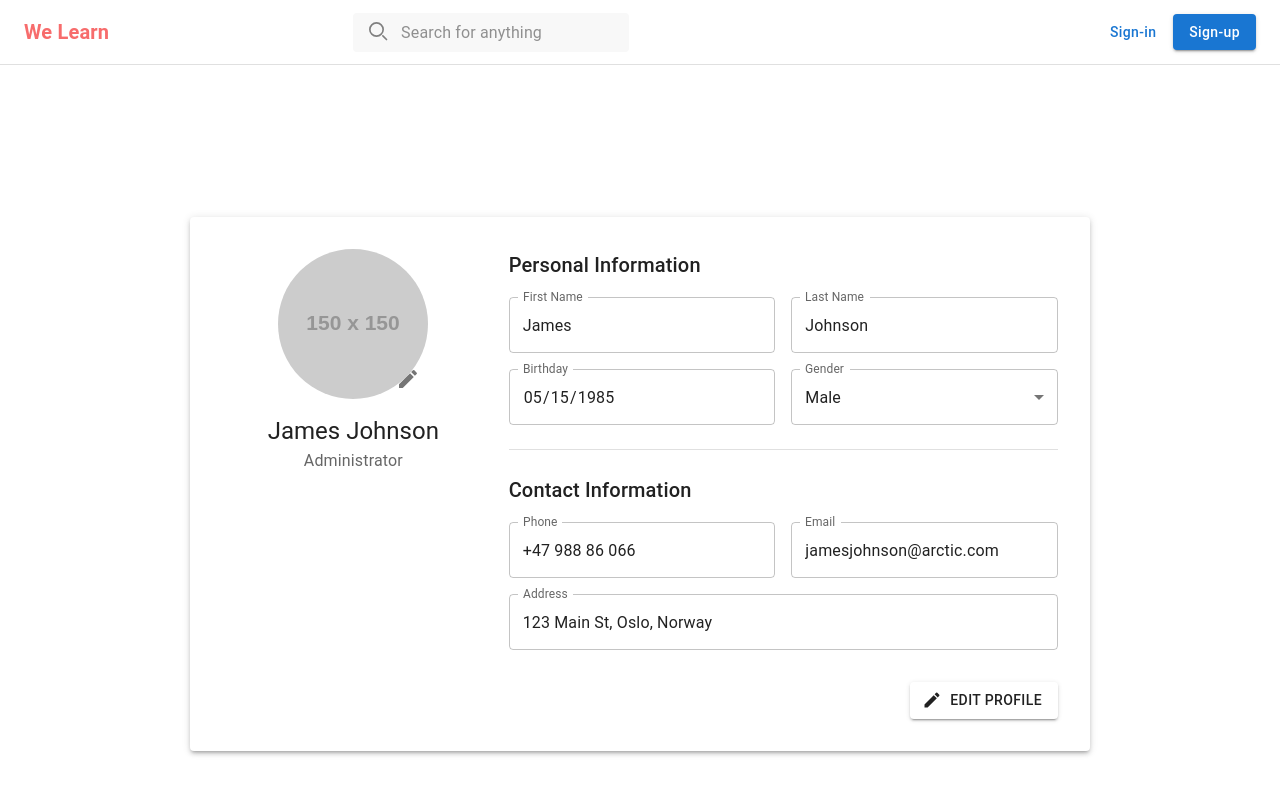
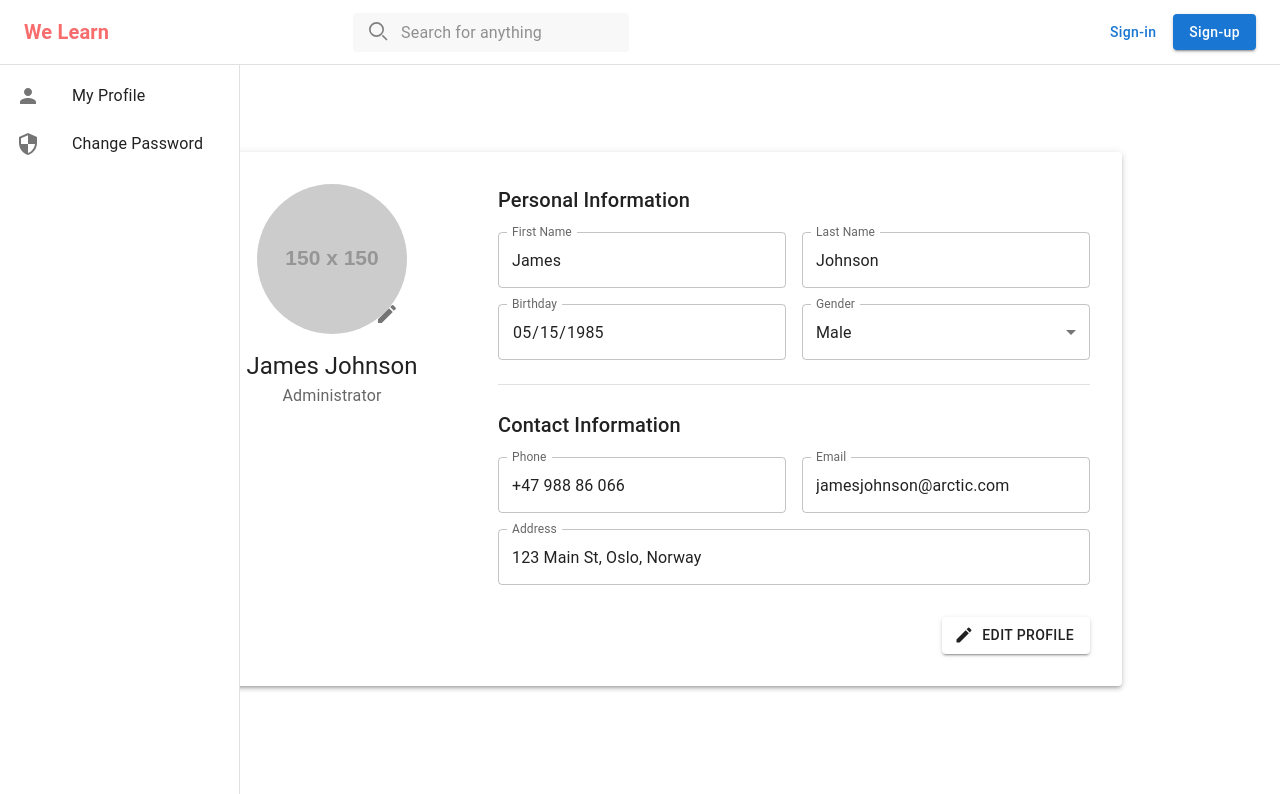
Before and after one commit to ThanhNhan03/We-Learn, a React (Vite) app in the folder client-app/: page /user/profile in a window 1280 px wide. Shown: the top 794 px of the page. Built offline with nearby package versions, Linux system fonts and the light colour scheme.

Commit message:
Finished UI for User Profile

```diff
--- a/client-app/src/components/Navbar/Navbar.jsx
+++ b/client-app/src/components/Navbar/Navbar.jsx
@@ -75,7 +75,7 @@ const Navbar = () => {
   };
 
   return (
-    <AppBar position="static" sx={{ backgroundColor: 'white', color: 'black', boxShadow: 'none', borderBottom: '1px solid #e0e0e0' }}>
+    <AppBar position="fixed" sx={{ backgroundColor: 'white', color: 'black', boxShadow: 'none', borderBottom: '1px solid #e0e0e0',zIndex: (theme) => theme.zIndex.drawer + 1 }}>
       <motion.div
         initial={{ opacity: 0, y: -50 }}
         animate={{ opacity: 1, y: 0 }}
--- a/client-app/src/student/Profile.jsx
+++ b/client-app/src/student/Profile.jsx
@@ -1,5 +1,5 @@
 import React, { useState, useRef } from 'react';
-import { Avatar, Typography, Grid, Paper, Button, Box, TextField, IconButton, Toolbar, Divider, MenuItem, CssBaseline } from '@mui/material';
+import {Avatar, Typography, Grid, Paper, Button, Box, TextField, IconButton, Toolbar, Divider, MenuItem, Drawer, List, ListItem, ListItemIcon, ListItemText} from '@mui/material';
 import { Edit, Save, Person, Security } from '@mui/icons-material';
 import { styled } from '@mui/material/styles';
 import Navbar from '../components/Navbar/Navbar';
@@ -33,7 +33,7 @@ const Profile = () => {
     gender: 'Male',
     image: 'https://via.placeholder.com/150',
   });
-
+  const drawerWidth = 240;
   const [isEditing, setIsEditing] = useState(false);
   const [selectedPage, setSelectedPage] = useState('profile');
   const fileInputRef = useRef(null);
@@ -88,13 +88,39 @@ const Profile = () => {
     }
     alert("Password changed successfully!");
   };
+  const sidebarItems = [
+    { text: 'My Profile', icon: <Person />, page: 'profile' },
+    { text: 'Change Password', icon: <Security />, page: 'security' },
+  ];
+
 
   return (
-    <div style={{ display: 'flex', flexDirection: 'column' }}>
-      <CssBaseline />
+    <div style={{ display: 'static', flexDirection: 'column' }}>
+
 
       <Navbar></Navbar>
-
+      <Drawer
+         sx={{
+        width: drawerWidth,
+    flexShrink: 0,
+    '& .MuiDrawer-paper': {
+      width: drawerWidth,
+      boxSizing: 'border-box',
+    },
+  }}
+  variant="permanent"
+  anchor="left"
+>
+  <Toolbar /> {/* Toolbar ensures space for the Navbar */}
+  <List>
+    {sidebarItems.map((item, index) => (
+      <ListItem button key={index} onClick={() => setSelectedPage(item.page)}>
+        <ListItemIcon>{item.icon}</ListItemIcon>
+        <ListItemText primary={item.text} />
+      </ListItem>
+    ))}
+  </List>
+</Drawer>
       {/* Main content container */}
       <Box
         component="main"
```
